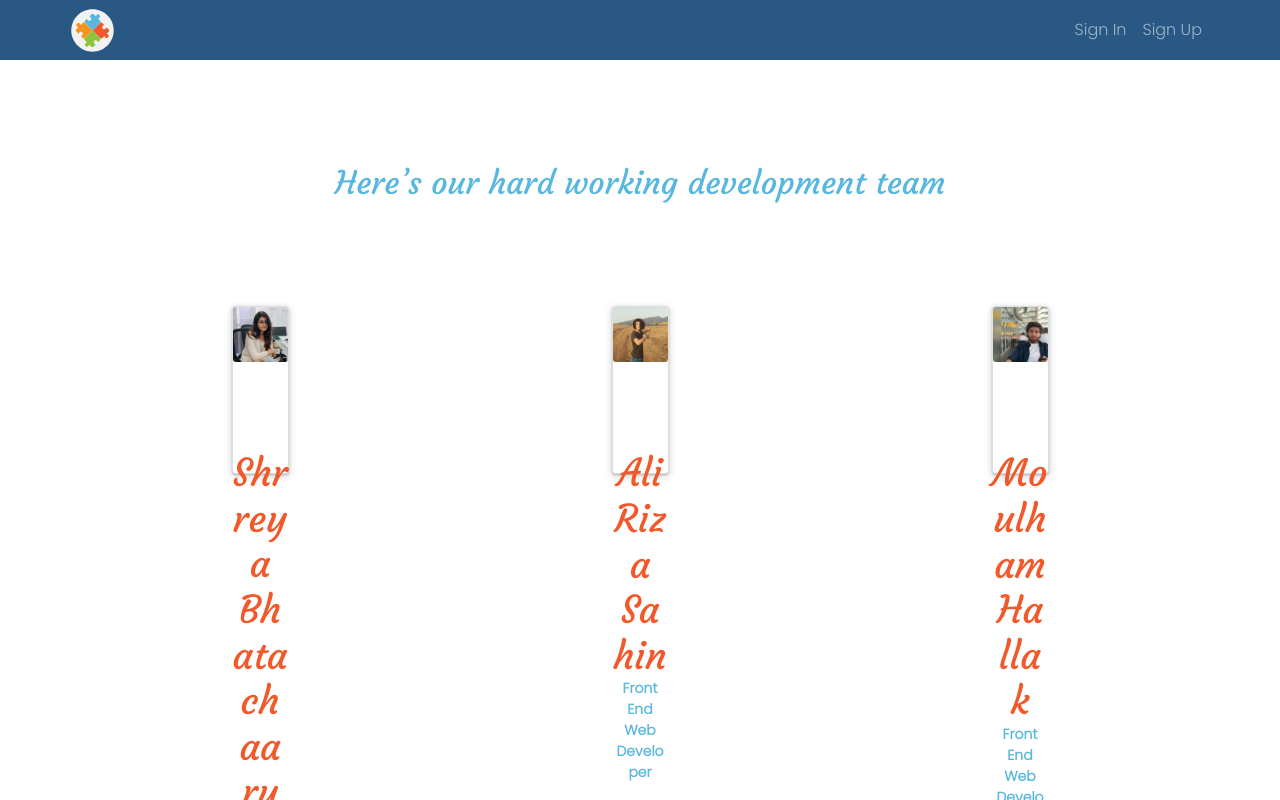
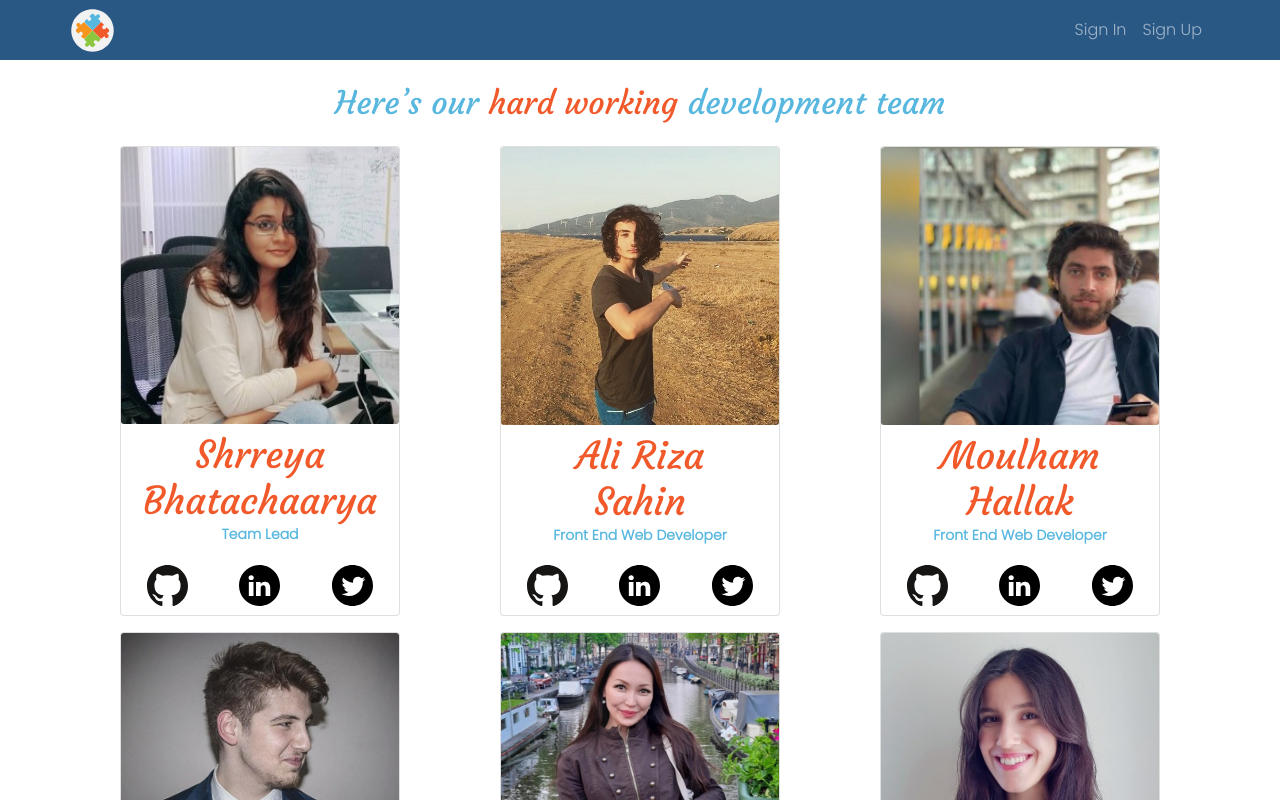
Before and after one commit to ReCoded-Org/capstone-turkey-love-thy-neighbour, a React (Create React App) app: page /our-team in a window 1280 px wide. Shown: the top 800 px of the page. Built offline with nearby package versions, Linux system fonts and the light colour scheme; no server answers.

Commit message:
Remove verbose styling

```diff
--- a/src/containers/OurTeam/index.scss
+++ b/src/containers/OurTeam/index.scss
@@ -1,120 +1,15 @@
 @import "../../style/variables";
-.ourteam-content-container {
-  h2 {
-    color: $logo-blue;
-    text-align: center;
-    padding-top: 80px;
-    @media screen and (max-width: 768px) {
-      padding-top: 50px;
-    }
-  }
 
-  .ourteam-content-row {
-    margin: 0 !important;
-    padding-top: 80px;
-    padding-bottom: 215px;
-    display: flex;
-    justify-content: space-around;
-    @media screen and (max-width: 767px) {
-      padding-bottom: 50px;
-      padding-top: 40px;
-    }
+.ourteam-section {
+  padding: 0 10px 20px 10px;
 
-    svg {
-      padding-right: 10px;
-      height: 50%;
-      display: flex;
-      flex-direction: row;
-      @media screen and (max-width: 374px) {
-        width: 28px;
-        height: 48px;
+  .ourteam-content-container {
+    h2 {
+      color: $logo-blue;
+
+      span {
+        color: $logo-red;
       }
-      @media screen and (max-width: 991px) and (min-width: 768px) {
-        width: 28px;
-        height: 48px;
-      }
-    }
-
-    .img-fluid {
-      border-radius: 50%;
-      @media screen and (max-width: 767px) {
-        padding: 10px;
-      }
-      @media screen and (min-width: 768px) {
-        height: 100%;
-        width: 100%;
-        padding: 5px;
-      }
-    }
-
-    .card {
-      box-shadow: rgba(60, 64, 67, 0.3) 0px 1px 2px 0px,
-        rgba(60, 64, 67, 0.15) 0px 2px 6px 2px;
-      height: 25%;
-      width: 15%;
-      padding-bottom: 5px;
-      display: flex;
-      justify-content: space-around;
-      @media screen and (max-width: 374px) {
-        height: 90%;
-        width: 100px;
-      }
-      @media screen and (max-width: 424px) and (min-width: 375px) {
-        height: 90%;
-        width: 160px;
-      }
-      @media screen and (max-width: 767px) and (min-width: 425px) {
-        height: 90%;
-        width: 260px;
-      }
-    }
-
-    p {
-      color: black;
-      font-size: 90%;
-      @media screen and (max-width: 1399px) and (min-width: 1200px) {
-        font-size: 18px;
-      }
-      @media screen and (max-width: 1199px) and (min-width: 992px) {
-        font-size: 15px;
-      }
-      @media screen and (max-width: 374px) {
-        font-size: 80%;
-      }
-    }
-
-    .short-define {
-      @media screen and (max-width: 991px) and (min-width: 768px) {
-        margin-top: 20px;
-      }
-      @media screen and (max-width: 374px) {
-        margin-top: 18px;
-      }
-    }
-
-    .card-title {
-      text-align: center;
-      color: $logo-red;
-      font-size: 16px;
-      @media screen and (max-width: 1399px) and (min-width: 1200px) {
-        font-size: 25px;
-      }
-      @media screen and (max-width: 1199px) and (min-width: 992px) {
-        font-size: 20px;
-      }
-      @media screen and (max-width: 991px) and (min-width: 768px) {
-        font-size: 14px;
-      }
-      @media screen and (max-width: 424px) and (min-width: 375px) {
-        font-size: 12px;
-      }
-      @media screen and (max-width: 374px) {
-        font-size: 80%;
-      }
-    }
-
-    .card:hover {
-      background-color: $logo-blue;
     }
   }
 }
```
